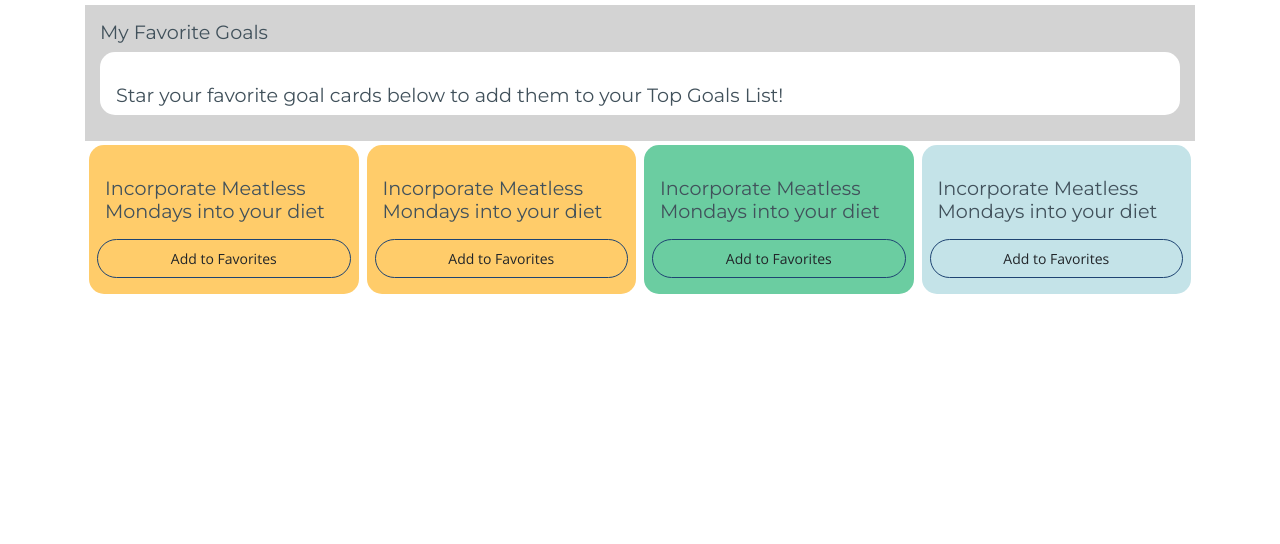
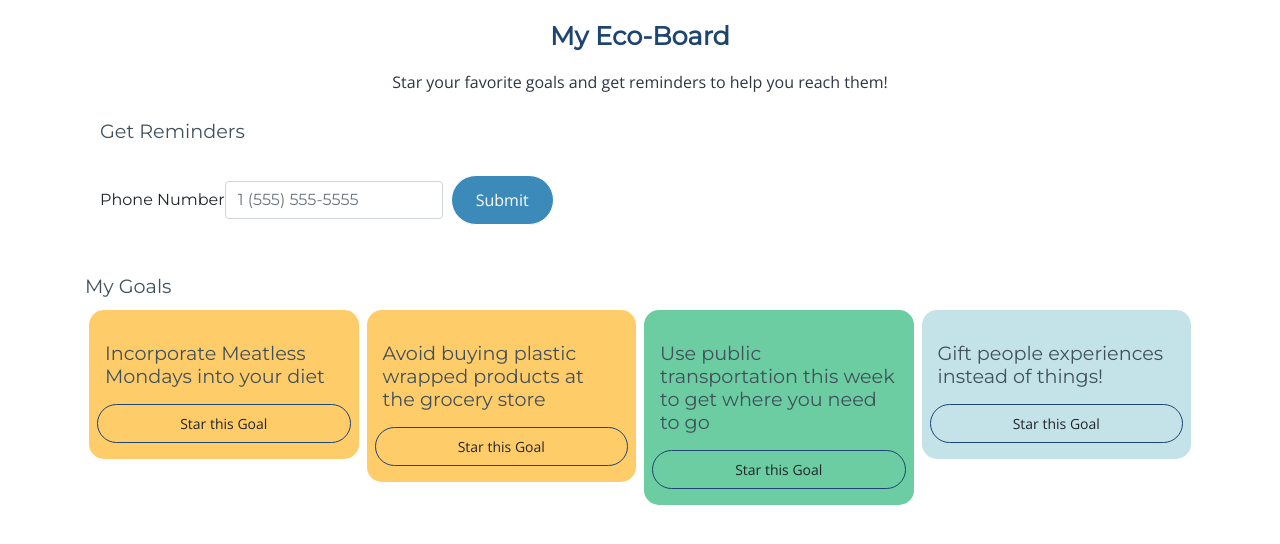
Before and after one commit to lindseythompson/happy-planet-project, a plain HTML site: page pages/profile.html in a window 1280 px wide. Shown: the part 122-666 px from the top of the page. Drawn offline with nearby package versions, Linux system fonts and the light colour scheme.

Commit message:
Profile page js completed

```diff
--- a/css/custom.css
+++ b/css/custom.css
@@ -407,7 +407,6 @@ a.simple-btn {
 
 /****************** PROFILE ******************/
 .top-goals-container {
-  background-color: lightgray;
   padding-bottom: 10px;
   height: auto;
 }
--- /dev/null
+++ b/js/starCard.js
@@ -0,0 +1,10 @@
+// When card starred/unstarred from board change button
+function starCard(element) {
+  var text = element.innerHTML;
+
+  if (text == "Star this Goal") {
+    element.innerHTML = "Starred!";
+  } else {
+    element.innerHTML = "Star this Goal";
+  }
+}
--- a/pages/profile.html
+++ b/pages/profile.html
@@ -30,54 +30,57 @@
         </div>
       </nav>
 
+      <h2 class="text-center">My Eco-Board</h2>
+      <p class="text-center">Star your favorite goals and get reminders to help you reach them!</p>
+
       <!-- Top Goals -->
       <div class="container top-goals-container">
-        <h4>My Favorite Goals</h4>
-        <ul id="topGoalsList">
-          <li>
-            <div class="card placeholder" >
-              <a href="#" class="card-body" data-toggle="modal" data-target="#exampleModalLong">
-                <h4 class="card-title">Star your favorite goal cards below to add them to your Top Goals List!</h4>
-              </a>
-            </div>
-          </li>
-        </ul>
+        <h4>Get Reminders</h4>
+        <form class="form-inline">
+          <label for="inlineFormInput">Phone Number</label>
+          <input type="text" class="form-control mb-2 mr-sm-2 mb-sm-0" id="inlineFormInput" placeholder="1 (555) 555-5555">
+          <button type="submit" class="btn btn-primary">Submit</button>
+        </form>
       </div>
 
+      <h4>My Goals</h4>
       <div class="column">
         <div class="card food-card">
           <a href="#" class="card-body">
             <h4 class="card-title">Incorporate Meatless Mondays into your diet</h4>
           </a>
-          <a class="btn btn-primary ko-btn" onclick="addElement(this)">Add to Favorites</a>
+          <a class="btn btn-primary ko-btn" onclick="starCard(this)">Star this Goal</a>
         </div>
       </div>
       <div class="column">
         <div class="card food-card">
           <a href="#" class="card-body">
-            <h4 class="card-title">Incorporate Meatless Mondays into your diet</h4>
+            <h4 class="card-title">Avoid buying plastic wrapped products at the grocery store</h4>
           </a>
-          <a class="btn btn-primary ko-btn" onclick="addElement(this)">Add to Favorites</a>
+          <a class="btn btn-primary ko-btn" onclick="starCard(this)">Star this Goal</a>
         </div>
       </div>
       <div class="column">
         <div class="card travel-card" >
           <a href="#" class="card-body">
-            <h4 class="card-title">Incorporate Meatless Mondays into your diet</h4>
+            <h4 class="card-title">Use public transportation this week to get where you need to go</h4>
           </a>
-          <a class="btn btn-primary ko-btn" onclick="addElement(this)">Add to Favorites</a>
+          <a class="btn btn-primary ko-btn" onclick="starCard(this)">Star this Goal</a>
         </div>
       </div>
       <div class="column">
         <div class="card misc-card" >
           <a href="#" class="card-body">
-            <h4 class="card-title">Incorporate Meatless Mondays into your diet</h4>
+            <h4 class="card-title">Gift people experiences instead of things!</h4>
           </a>
-          <a class="btn btn-primary ko-btn" onclick="addElement(this)">Add to Favorites</a>
+          <a class="btn btn-primary ko-btn" onclick="starCard(this)">Star this Goal</a>
         </div>
       </div>
     </div>
   </section>
+
+  <script src="../js/starCard.js"></script>
+
 
   <!-- JavaScript -->
   <script src="https://code.jquery.com/jquery-3.3.1.slim.min.js" integrity="sha384-q8i/X+965DzO0rT7abK41JStQIAqVgRVzpbzo5smXKp4YfRvH+8abtTE1Pi6jizo" crossorigin="anonymous"></script>
```
Also changed, not shown: pages/goals.html (+1 -0 lines).
